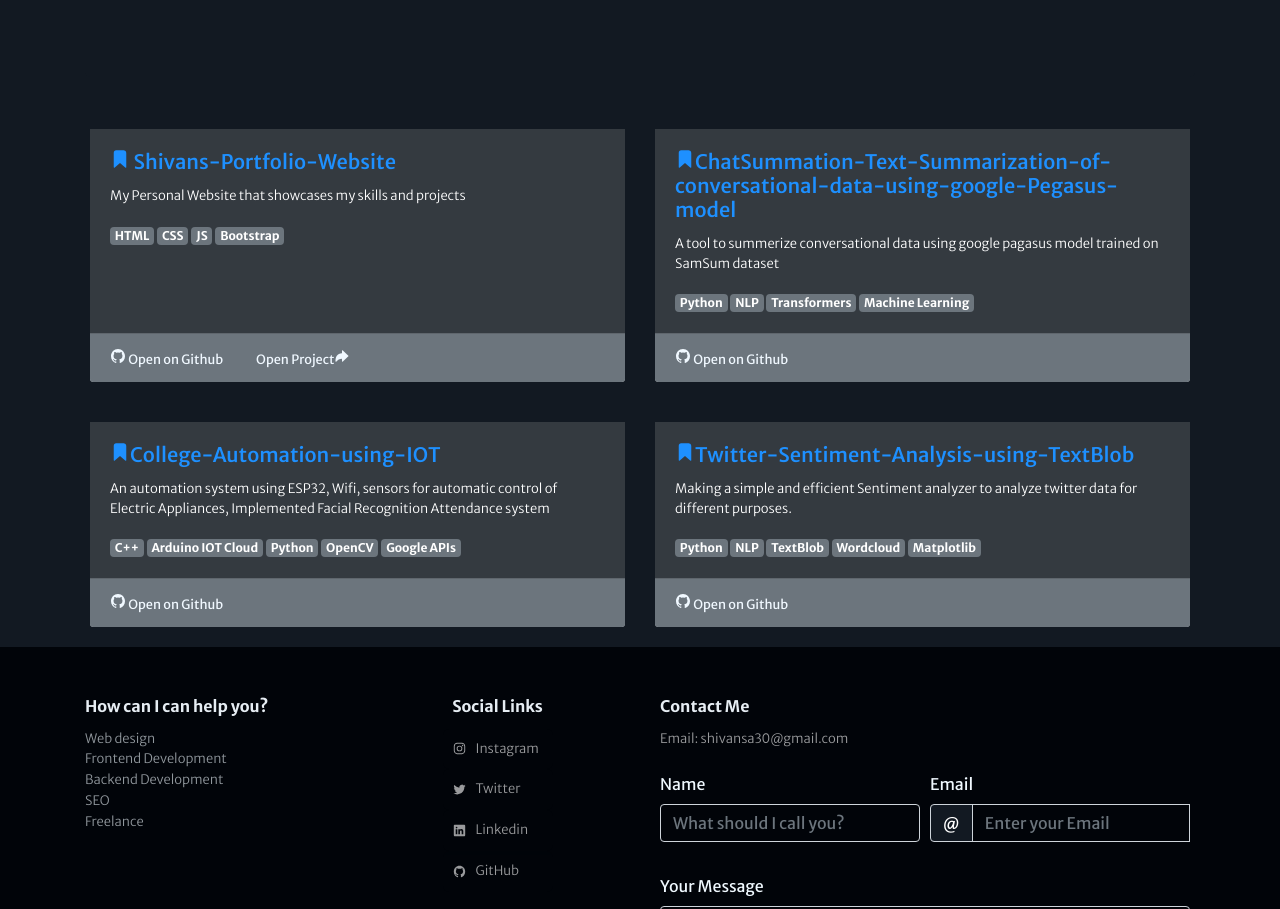
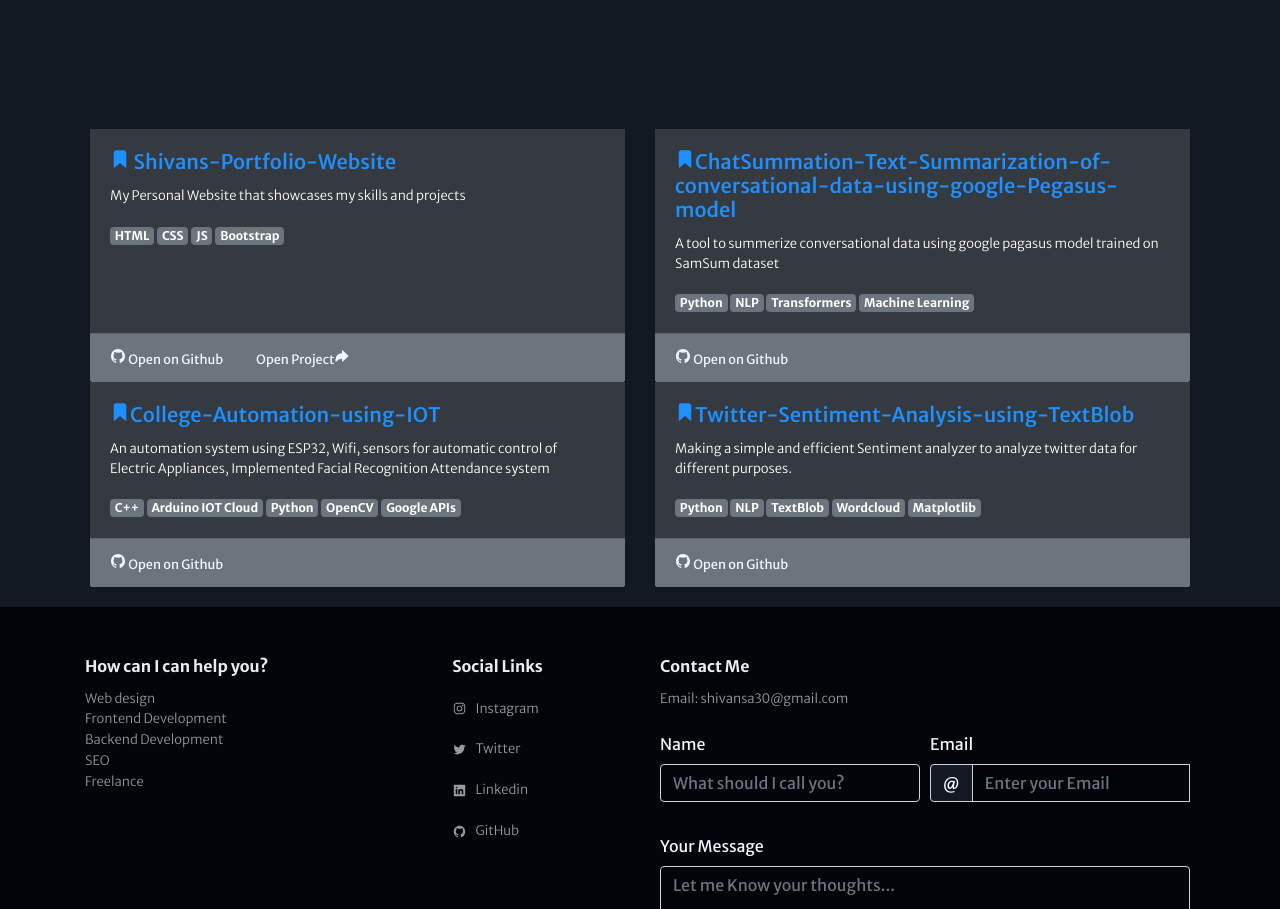
Before and after one commit to Shivans-Awasthi/Shivans-Portfolio-Website, a plain HTML site: page index.html in a window 1280 px wide. Shown: the part 1940-2849 px from the top of the page. Drawn offline with nearby package versions, Linux system fonts and the light colour scheme.

Commit message:
project alignment

```diff
--- a/index.html
+++ b/index.html
@@ -199,7 +199,7 @@
     </div>
 
     <div class="row">
-      <div class="col-sm-12 col-md-12" style="padding: 20px 20px 20px 20px;">
+      <div class="col-sm-12 col-md-12" style="padding: 20px 20px 0px 20px;">
   <div class="card-deck" style="font-family: Merriweather Sans ; color:dodgerblue;">
     <div class="card" style="border:none ; ">
       <div class="card-body bg-dark">
@@ -231,7 +231,7 @@
     </div>
     </div>
     </div>
-    <div class="col-sm-12 col-md-12" style="padding: 20px 20px 20px 20px;" >
+    <div class="col-sm-12 col-md-12" style="padding: 0px 20px 20px 20px;" >
     <div class="card-deck" style="font-family: Merriweather Sans ; color:dodgerblue;">
 
     <div class="card"  style="border: none;" >
```
